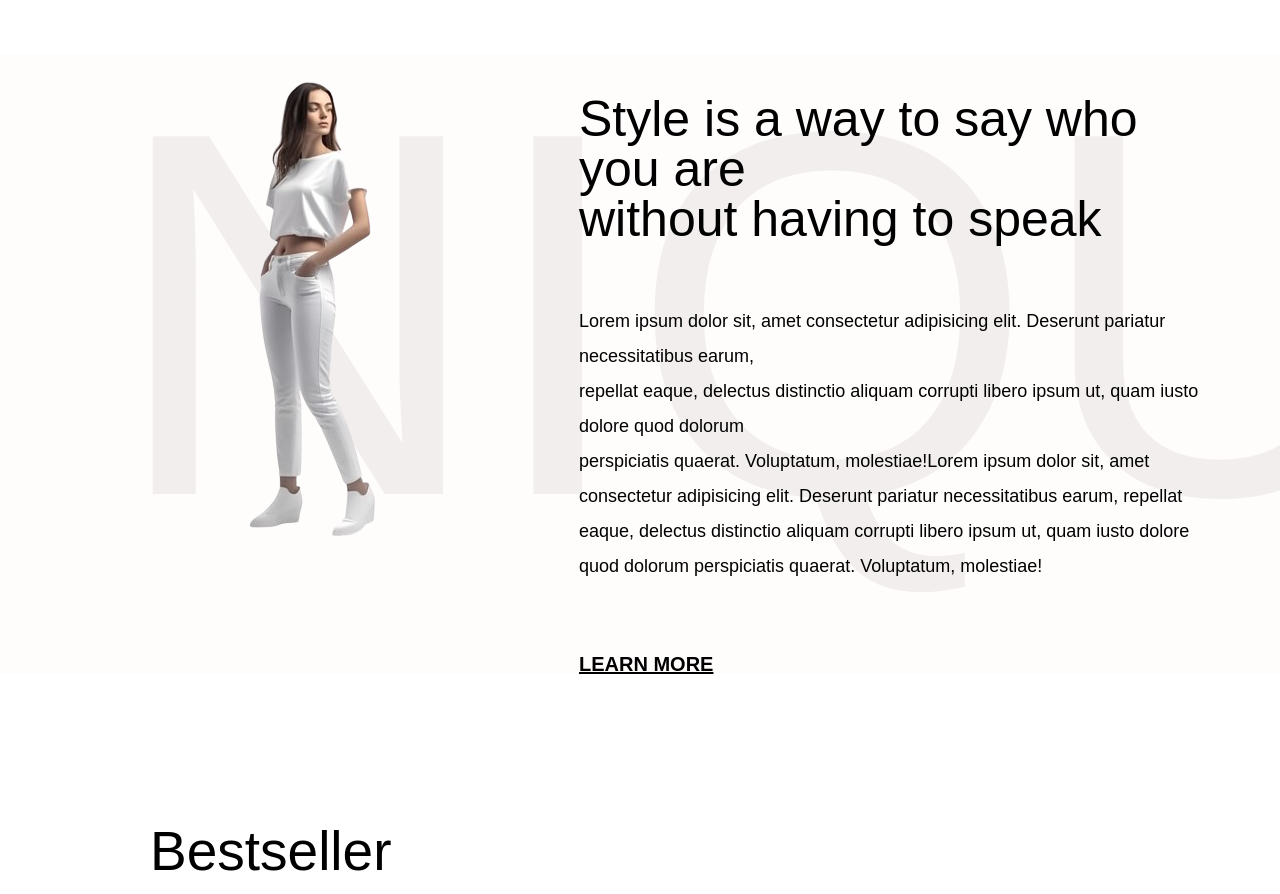
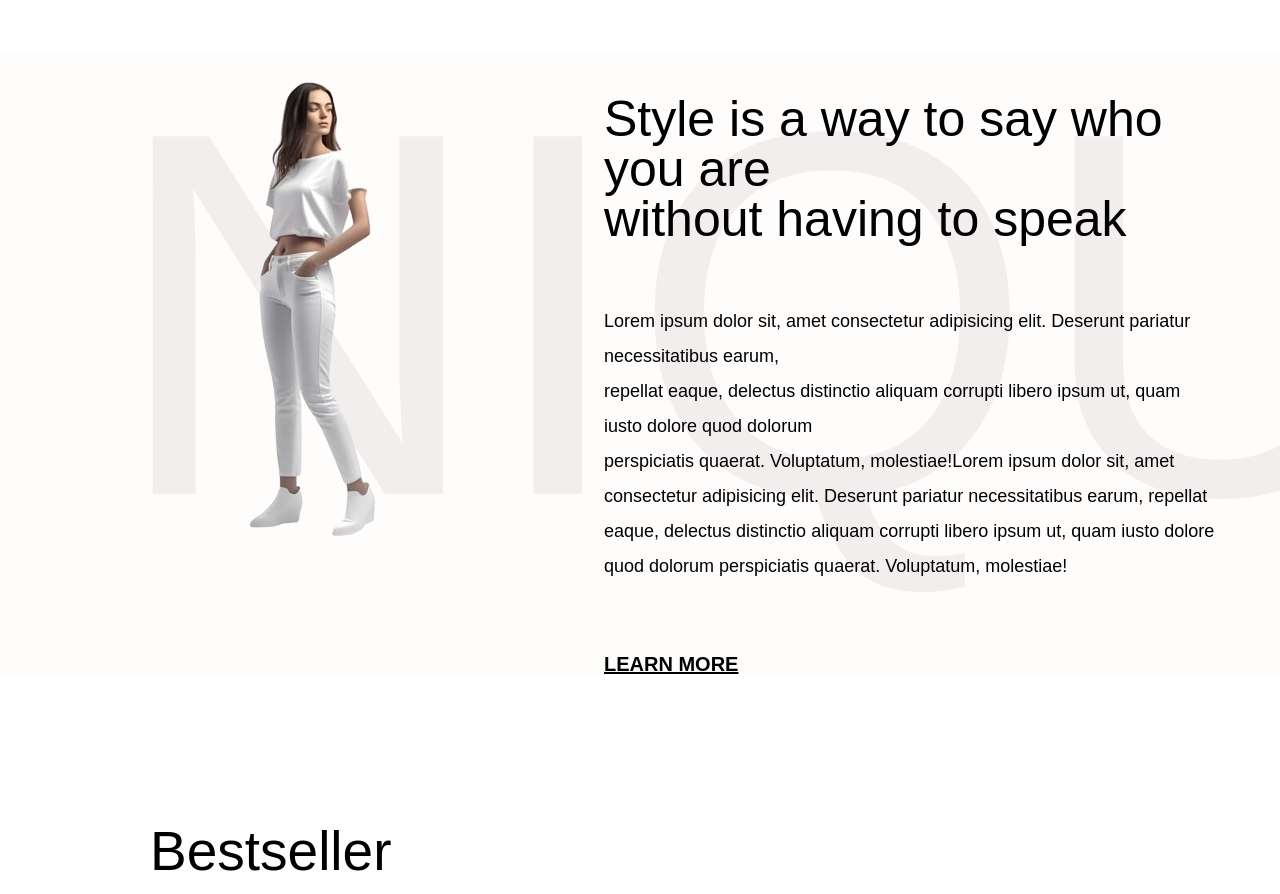
Before and after one commit to mhouston17/Nique, a plain HTML site: page index.html in a window 1280 px wide. Shown: the part 872-1766 px from the top of the page. Drawn offline with Linux system fonts and the light colour scheme.

Commit message:
second commit

```diff
--- a/css/f/style2.css
+++ b/css/f/style2.css
@@ -30,16 +30,17 @@
    font-size: 50px;
    font-weight: 500;
    margin-bottom: 60px;
+   margin-left: 25px;
    z-index: 2;
 }
 .style2 .right-side .info-container .style-paragraph{
     position: relative;
    font-size: 18px;
    font-weight: 500;
-   margin-bottom: 20px;
+  margin-left: 25px;
    line-height: 35px;
    z-index: 2;
-   margin-bottom: 70px;
+  margin-bottom: 70px;
 }
 .style2 .right-side .info-container a{
    font-size: 20px;
@@ -48,6 +49,7 @@
    text-transform: uppercase;
    position: relative;
    z-index: 2;
+   margin-left: 25px;
    cursor: pointer;
 }
 
```
